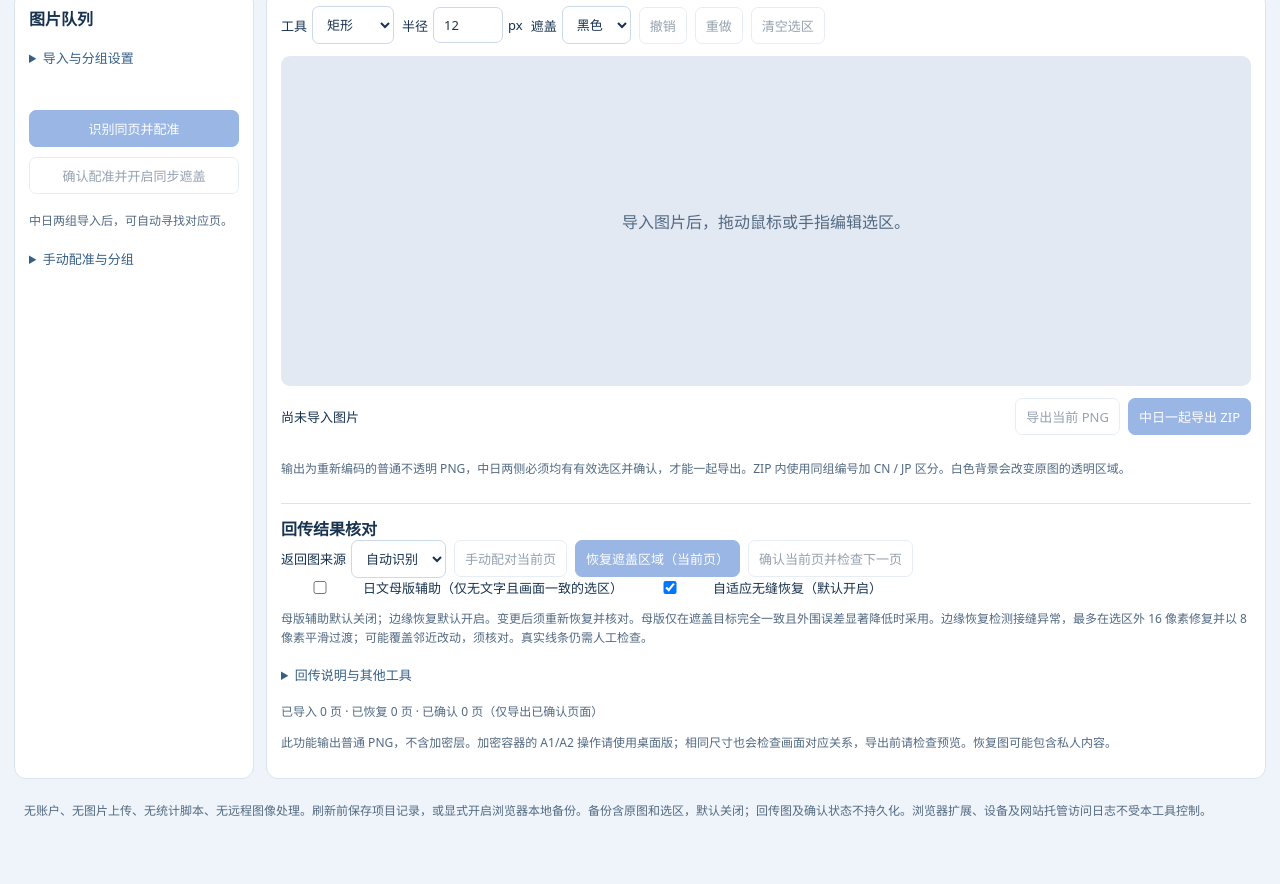
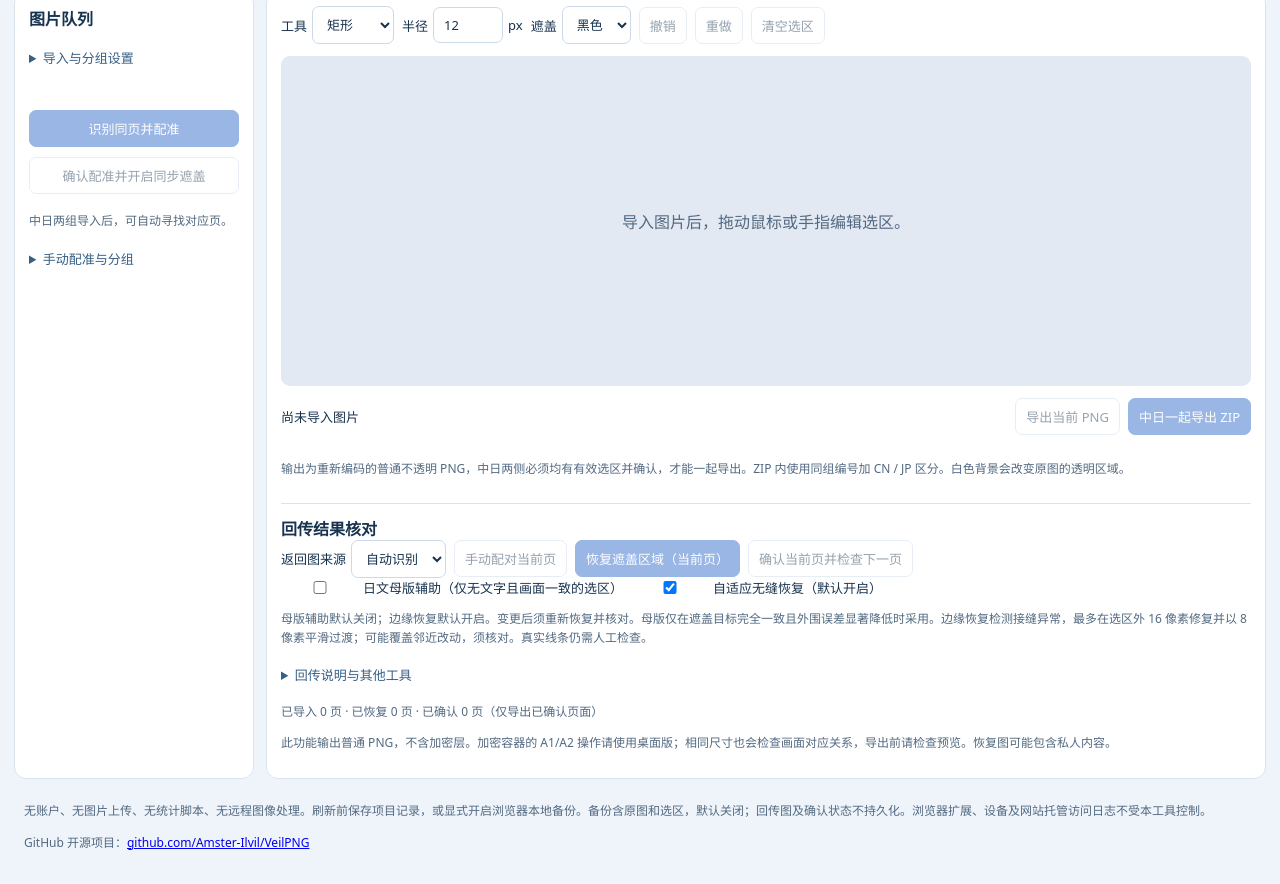
Before and after one commit to Amster-Ilvil/VeilPNG, a plain HTML site: page docs/index.html in a window 1280 px wide. Shown: the part 383-1267 px from the top of the page. Before the commit the page ends 1224 px from the top, so only its background shows below. Drawn offline with Linux system fonts and the light colour scheme.

Commit message:
Add GitHub repository link to web footer

```diff
--- a/docs/index.html
+++ b/docs/index.html
@@ -14,5 +14,5 @@
 <h2>回传结果核对</h2><div class="toolbar"><label>返回图来源 <select id="returnRole"><option value="">自动识别</option><option value="中">中文原图</option><option value="日">日文原图</option><option value="其他">普通</option></select></label><button id="quickReturn">手动配对当前页</button><button id="restoreCurrent" class="primary">恢复遮盖区域（当前页）</button><button id="nextReview">确认当前页并检查下一页</button></div><div class="toolbar"><label><input id="pairedReference" type="checkbox"> 日文母版辅助（仅无文字且画面一致的选区）</label><label><input id="fringeCleanup" type="checkbox" checked> 自适应无缝恢复（默认开启）</label></div><p class="small">母版辅助默认关闭；边缘恢复默认开启。变更后须重新恢复并核对。母版仅在遮盖目标完全一致且外围误差显著降低时采用。边缘恢复检测接缝异常，最多在选区外 16 像素修复并以 8 像素平滑过渡；可能覆盖邻近改动，须核对。真实线条仍需人工检查。</p><details class="advanced"><summary>回传说明与其他工具</summary><p class="small">先保存本地遮盖记录，再导出公开预览。保留原图和记录；重新打开时先导入同一原图，再导入记录。逐页选择对应回传图，检查对照后勾选确认，最后统一导出已确认的页面。返回图自动配准；矩形选区逐个检查返回图边界，识别不可靠时停止，保留返回图原尺寸。来源相近时显示候选供选择。局部校正使用外侧可见参考；仅可信时启用。高误差区域会提示人工检查，不能保证无痕。恢复选区及必要的邻近接缝，其余保留回传图。原图与记录始终留在本地。</p>
 <div class="toolbar"><button id="saveRecord">保存遮盖记录</button><button id="loadRecord">导入遮盖记录</button><input id="recordFile" type="file" accept=".json,application/json" hidden><button id="loadReturn" class="primary">上传 Gemini 返回图（本地）</button><input id="batchReturnFile" type="file" accept="image/png,image/jpeg,image/webp,.png,.jpg,.jpeg,.webp,.zip,application/zip" multiple hidden><input id="returnFile" type="file" accept="image/png,image/jpeg,image/webp,.png,.jpg,.jpeg,.webp" hidden><button id="exportRestored">导出当前恢复 PNG</button><button id="exportBatch" class="primary">批量导出已确认 ZIP</button></div></details>
 <p id="pairSummary" class="small" aria-live="polite"></p><div id="returnPreview" hidden><div class="return-review"><label><input id="approvePair" type="checkbox"> 我已检查当前回传图与原图的对应关系和位置</label><button id="removePair">移除回传图</button><label>对照缩放 <select id="compareZoom"><option value="fit">适合窗口</option><option value="100">100%</option><option value="200">200%</option></select></label></div><div class="compare-grid"><section><h3>回传图</h3><div class="compare-viewport" id="returnViewport"><img id="returnedImage" alt="回传图" class="compare-image"></div></section><section><h3>恢复结果（私人内容）</h3><div class="compare-viewport" id="restoredViewport"><p id="restoreWaiting" class="small">请点击「恢复遮盖区域」</p><img id="restoredImage" alt="恢复结果预览" class="compare-image" hidden></div></section></div></div><p class="small">此功能输出普通 PNG，不含加密层。加密容器的 A1/A2 操作请使用桌面版；相同尺寸也会检查画面对应关系，导出前请检查预览。恢复图可能包含私人内容。</p></section></section></main>
-<footer>无账户、无图片上传、无统计脚本、无远程图像处理。刷新前保存项目记录，或显式开启浏览器本地备份。备份含原图和选区，默认关闭；回传图及确认状态不持久化。浏览器扩展、设备及网站托管访问日志不受本工具控制。</footer>
+<footer>无账户、无图片上传、无统计脚本、无远程图像处理。刷新前保存项目记录，或显式开启浏览器本地备份。备份含原图和选区，默认关闭；回传图及确认状态不持久化。浏览器扩展、设备及网站托管访问日志不受本工具控制。<p>GitHub 开源项目：<a href="https://github.com/Amster-Ilvil/VeilPNG" target="_blank" rel="noopener noreferrer">github.com/Amster-Ilvil/VeilPNG</a></p></footer>
 <script type="module" src="app.js?v=0.9.6"></script></body></html>
```
